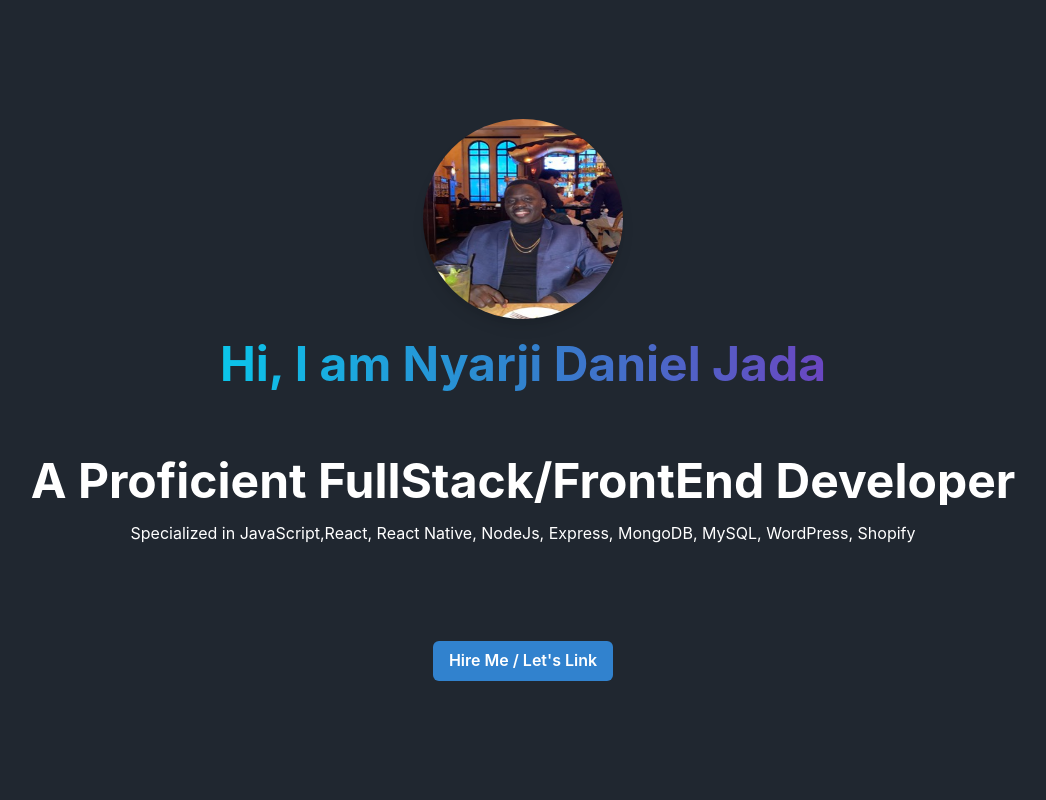
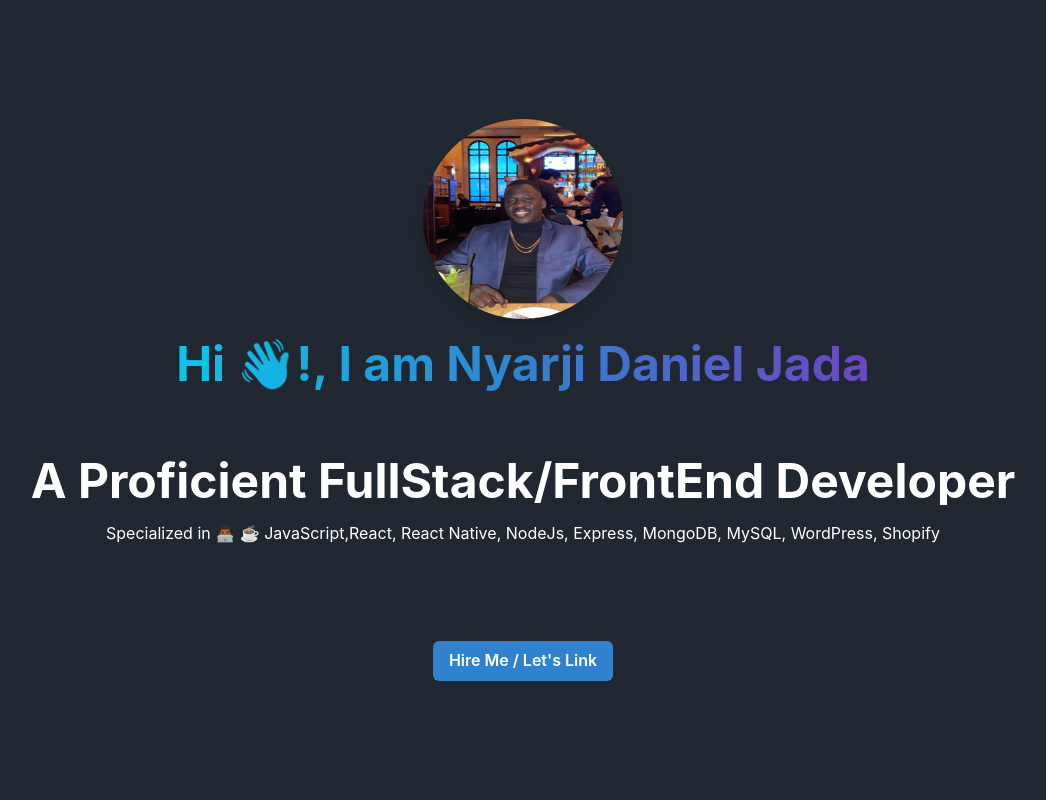
Before and after one commit to Jadashi97/NyarjiJada.github.io, a React (Vite) app: page / in a window 1280 px wide. Shown: the top 800 px of the page, without its empty margins (117-1163 px from the left). Built offline with nearby package versions, Linux system fonts and the light colour scheme.

Commit message:
(feat):modified the landing page

```diff
--- a/src/components/LandingSection.jsx
+++ b/src/components/LandingSection.jsx
@@ -8,9 +8,9 @@ import {DiJavascript1} from 'react-icons/di';
 import MyImage from "../assets/MyImage.jpeg";
 import { AspectRatio } from '@chakra-ui/react';
 
-const greeting = "Hi, I am Nyarji Daniel Jada";
+const greeting = "Hi 👋🏿!, I am Nyarji Daniel Jada";
 const bio1 = "A Proficient FullStack/FrontEnd Developer ";
-const bio2 = "Specialized in JavaScript,React, React Native, NodeJs, Express, MongoDB, MySQL, WordPress, Shopify";
+const bio2 = "Specialized in 👨🏾‍💻 ☕️ JavaScript,React, React Native, NodeJs, Express, MongoDB, MySQL, WordPress, Shopify";
 
 
 const LandingSection = ()=> {
@@ -40,7 +40,7 @@ const LandingSection = ()=> {
                 <Heading as="h5" size="2xl" noOfLines={4}>
                     {bio1}
                 </Heading>
-                <Text as="h1" size="5xl" noOfLines={2}>
+                <Text as="h2" size="5xl" noOfLines={3}>
                     {bio2}
                 </Text>
             </VStack>
--- a/src/components/ProjectSection.jsx
+++ b/src/components/ProjectSection.jsx
@@ -54,7 +54,7 @@ const ProjectSection = () => {
             alignItems="flex-start"
             spacing={8}
         >
-            <Heading as="h1" id="projects-section" textAlign={"center"} >
+            <Heading as="h1" id="projects-section" alignItems={"center"} >
                 Featured Projects
             </Heading>
             <Box
```
